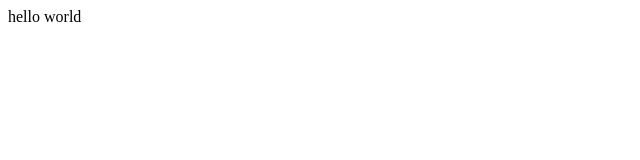
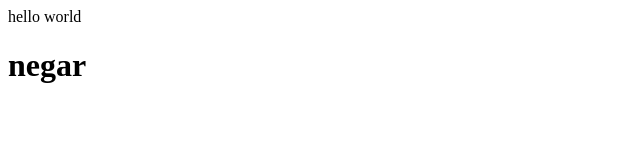
Before and after one commit to NegarKhosraviyan/cs50git, a plain HTML site: page index.html in a window 1280 px wide. Shown: the whole page, without its empty margins (0-640 px from the left). Drawn offline with Linux system fonts and the light colour scheme.

Commit message:
add heading

```diff
--- a/index.html
+++ b/index.html
@@ -8,5 +8,6 @@
 </head>
 <body>
     hello world
+    <h1>negar</h1>
 </body>
 </html>
```
